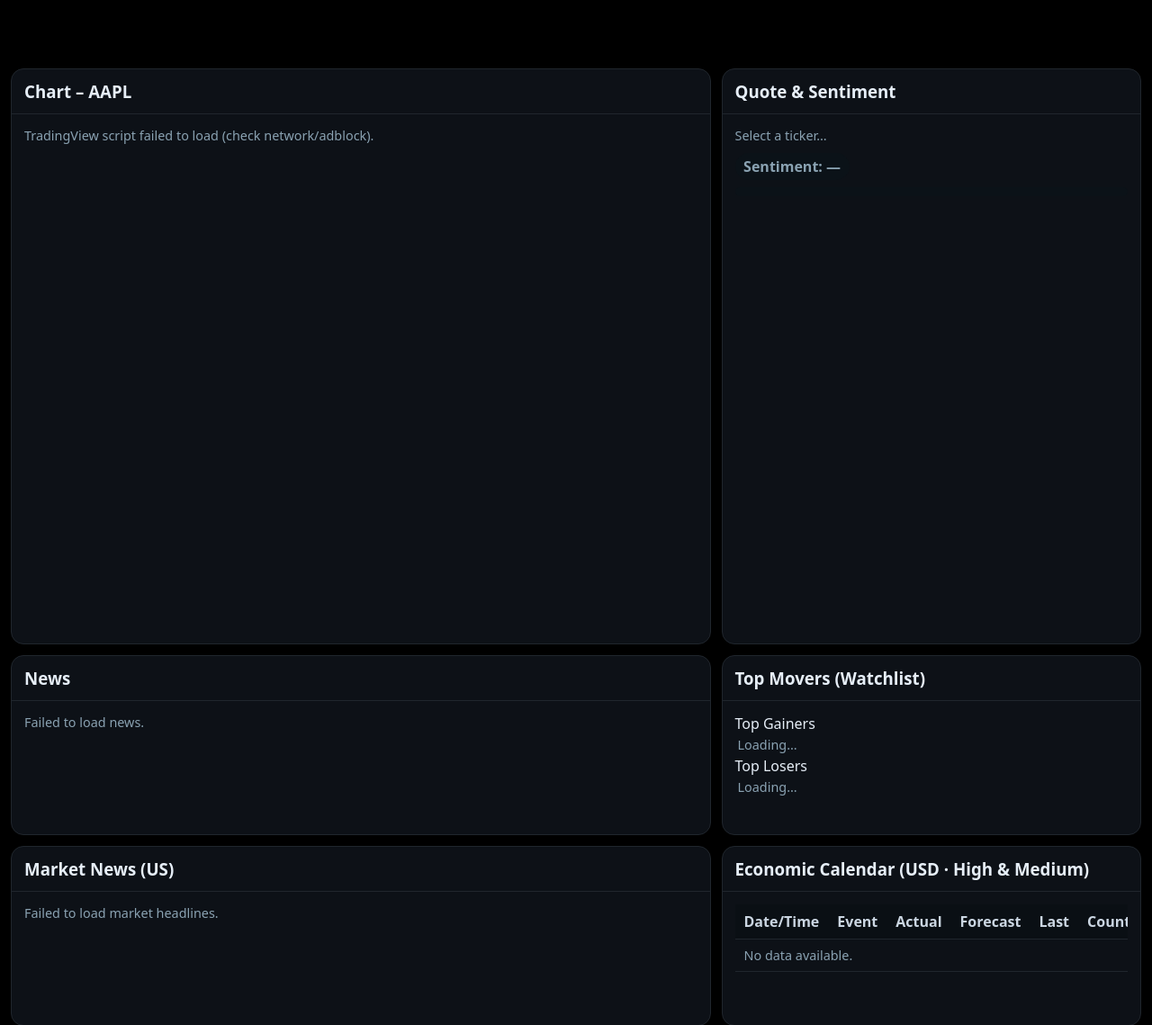
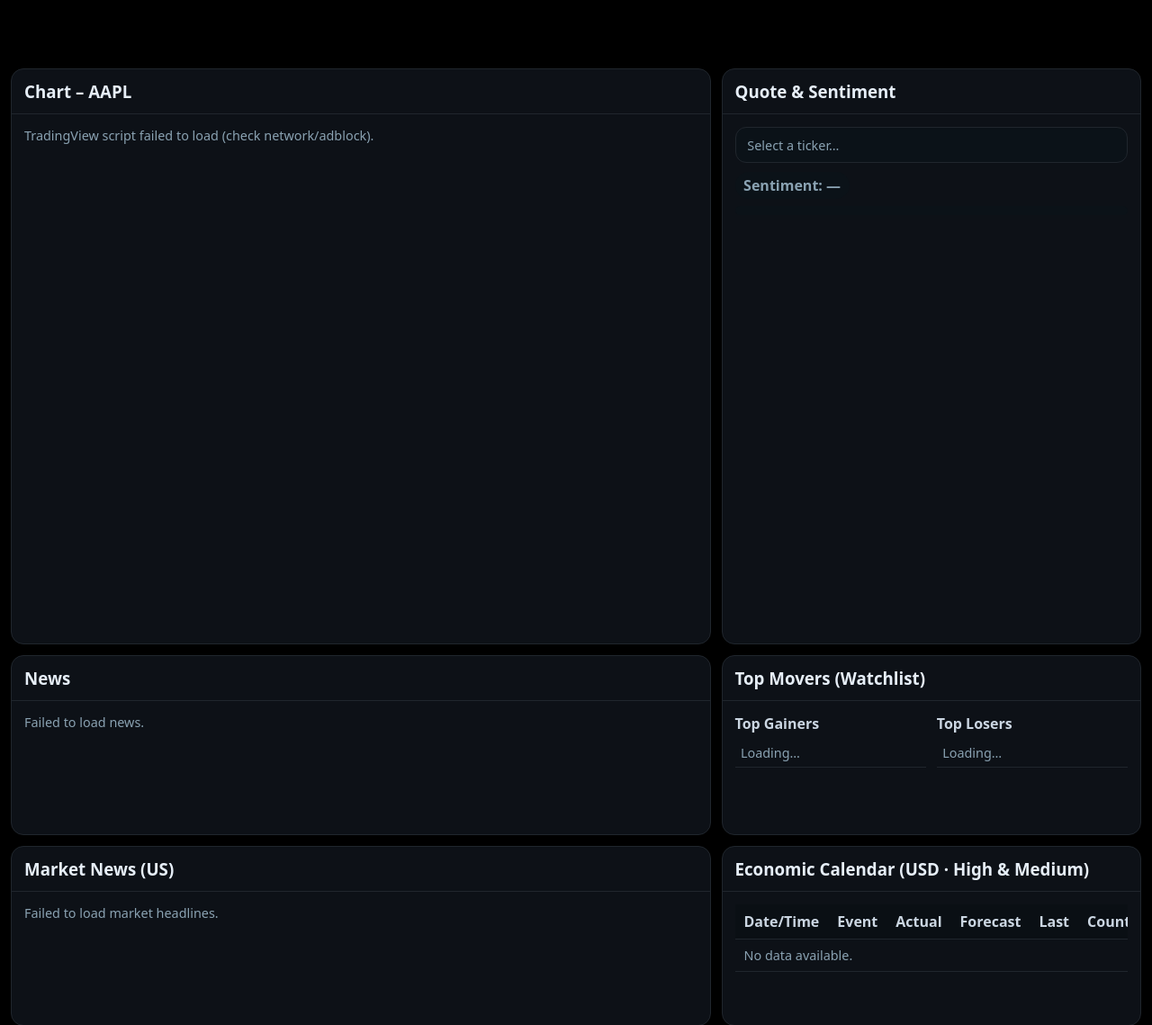
Before and after one commit to emilaverbeck86-blip/Market_Terminal, a Python web app: template templates/index.html in a window 1280 px wide. Shown: the part 56-1195 px from the top of the page at 90% size. Run offline with Jinja, Linux system fonts and the light colour scheme; the template is opened without the code that fills it, so the values that code supplies are empty; some libraries are stand-ins or nearby versions.

Commit message:
Update style.css

```diff
--- a/static/style.css
+++ b/static/style.css
@@ -153,3 +153,14 @@
 @media (max-width: 980px){
   .grid{ grid-template-columns: 1fr; }
 }
+/* --- Quote & Movers --- */
+.quote-box{ border:1px solid var(--border); border-radius:12px; padding:.6rem .8rem; background:#0b1218; }
+.stat-row{ display:flex; justify-content:space-between; align-items:end; gap:1rem; }
+.stat-price{ font-size:1.2rem; font-weight:800; }
+.stats-grid{ display:grid; grid-template-columns: repeat(3,minmax(0,1fr)); gap:.5rem; margin-top:.5rem; }
+.stats-grid div{ background:#0a0f14; border:1px solid var(--border); border-radius:10px; padding:.45rem .6rem; }
+.stats-grid span{ color:var(--muted); font-size:.85rem; display:block; }
+.two-col{ display:grid; grid-template-columns:1fr 1fr; gap:12px; }
+.simple-table{ width:100%; border-collapse:collapse; }
+.simple-table td{ border-bottom:1px solid var(--border); padding:.35rem .4rem; }
+.table-title{ color:#cbd6e2; font-weight:800; margin-bottom:.4rem; }
```
